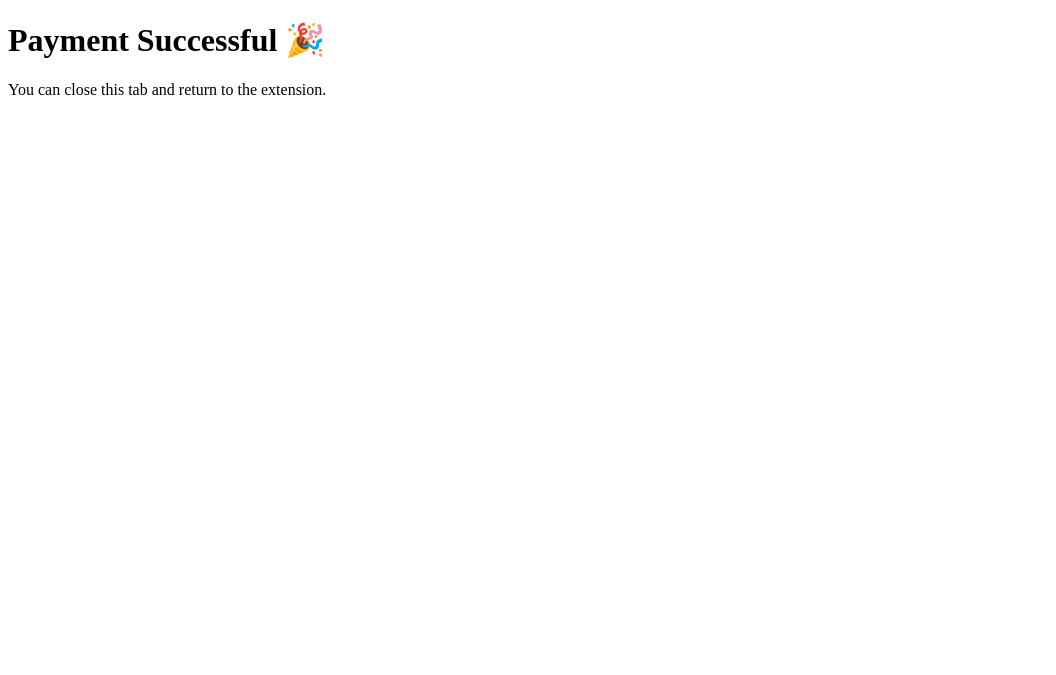
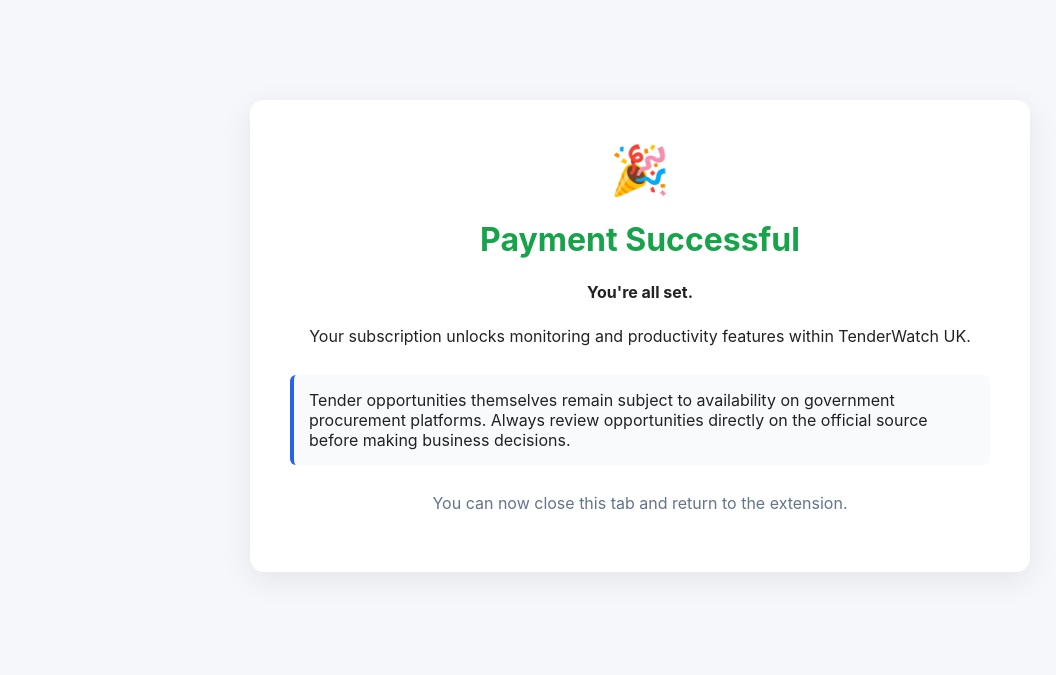
Before and after one commit to Zpod7/tenderwatch-privacy, a plain HTML site: page success.html in a window 1280 px wide. Shown: the whole page, without its empty margins (0-1056 px from the left). Drawn offline with Linux system fonts and the light colour scheme.

Commit message:
Update success.html

```diff
--- a/success.html
+++ b/success.html
@@ -1 +1,83 @@
-<!DOCTYPE html><html><head> <title>Payment Success</title></head><body> <h1>Payment Successful 🎉</h1> <p>You can close this tab and return to the extension.</p></body></html>
+<!DOCTYPE html>
+<html lang="en">
+<head>
+<meta charset="UTF-8">
+<meta name="viewport" content="width=device-width, initial-scale=1.0">
+<title>Payment Successful</title>
+
+<style>
+body {
+    font-family: -apple-system, BlinkMacSystemFont, "Segoe UI", Roboto, Arial, sans-serif;
+    background: #f5f7fa;
+    color: #222;
+    margin: 0;
+    padding: 40px 20px;
+}
+
+.container {
+    max-width: 700px;
+    margin: 60px auto;
+    background: #ffffff;
+    padding: 40px;
+    border-radius: 14px;
+    box-shadow: 0 8px 30px rgba(0,0,0,0.08);
+    text-align: center;
+}
+
+.success-icon {
+    font-size: 3rem;
+    margin-bottom: 15px;
+}
+
+h1 {
+    color: #16a34a;
+    margin-bottom: 20px;
+}
+
+p {
+    line-height: 1.7;
+    margin-bottom: 15px;
+}
+
+.note {
+    background: #f8fafc;
+    border-left: 4px solid #2563eb;
+    padding: 15px;
+    text-align: left;
+    border-radius: 6px;
+    margin-top: 25px;
+}
+
+.footer {
+    margin-top: 25px;
+    color: #64748b;
+}
+</style>
+</head>
+
+<body>
+
+<div class="container">
+
+<div class="success-icon">🎉</div>
+
+<h1>Payment Successful</h1>
+
+<p><strong>You're all set.</strong></p>
+
+<p>
+Your subscription unlocks monitoring and productivity features within TenderWatch UK.
+</p>
+
+<div class="note">
+Tender opportunities themselves remain subject to availability on government procurement platforms. Always review opportunities directly on the official source before making business decisions.
+</div>
+
+<p class="footer">
+You can now close this tab and return to the extension.
+</p>
+
+</div>
+
+</body>
+</html>
```
